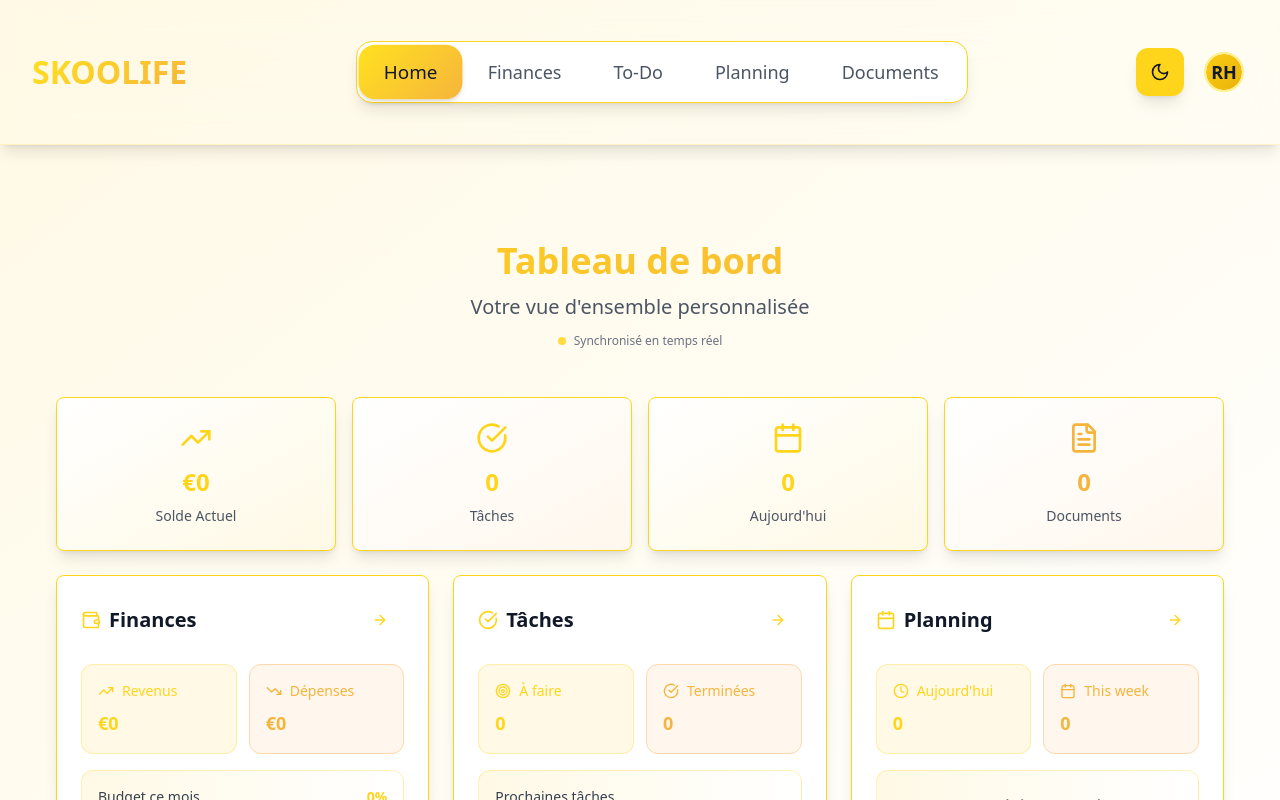
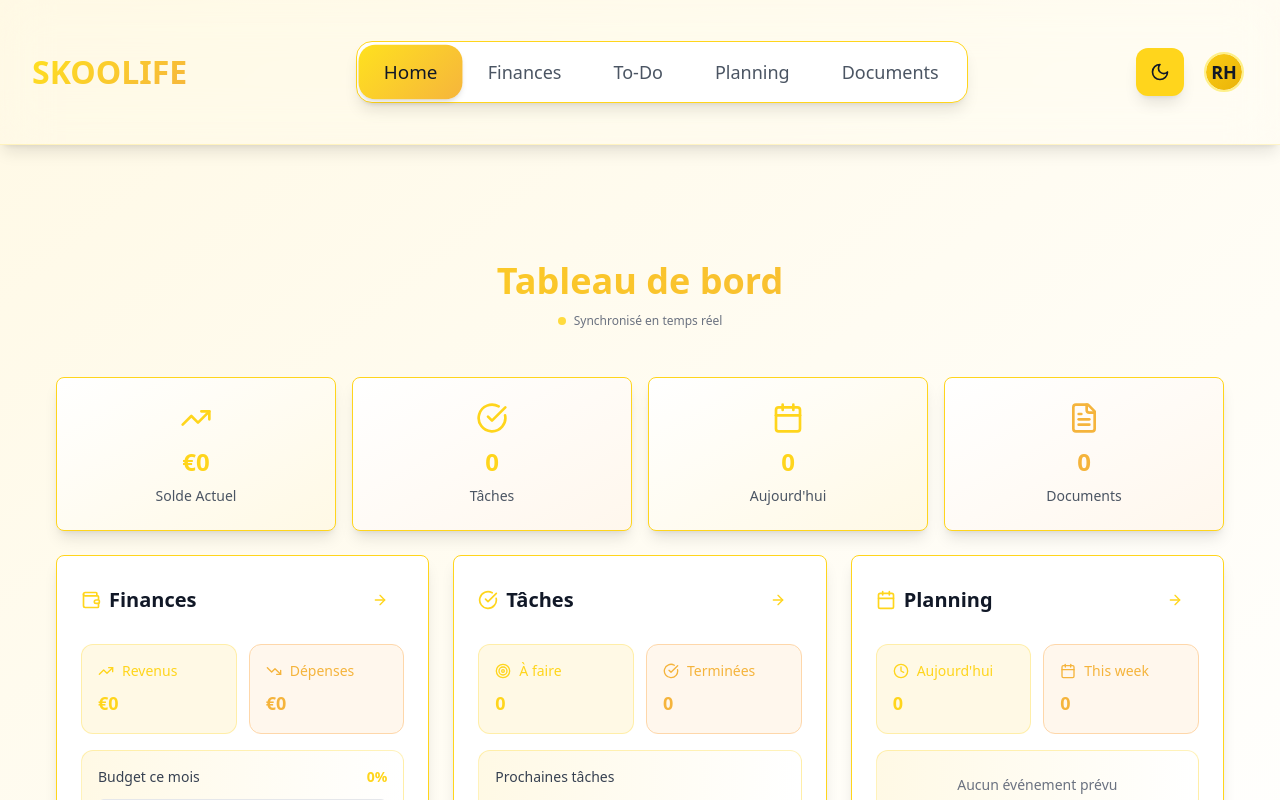
Before and after one commit to Rhenda123/interface-utilisateur, a React (Vite) app: page / in a window 1280 px wide. Shown: the top 800 px of the page. Built offline with nearby package versions, Linux system fonts and the light colour scheme.

Commit message:
Reverted to commit 981826babc176e32458a76b065aa14870986aca1

```diff
--- a/src/components/HomeModule.tsx
+++ b/src/components/HomeModule.tsx
@@ -746,9 +746,6 @@ const HomeModule = ({ onNavigate }: HomeModuleProps) => {
         <h2 className="text-2xl sm:text-3xl lg:text-4xl font-bold bg-gradient-to-r from-skoolife-primary to-skoolife-secondary bg-clip-text text-transparent mb-2 sm:mb-3">
           Tableau de bord
         </h2>
-        <p className="text-lg sm:text-xl text-gray-600 dark:text-gray-400 mb-3">
-          Votre vue d'ensemble personnalisée
-        </p>
         {/* Real-time sync indicator */}
         <div className="flex items-center justify-center gap-2 mt-2">
           <div className="w-2 h-2 bg-skoolife-primary rounded-full animate-pulse"></div>
```
